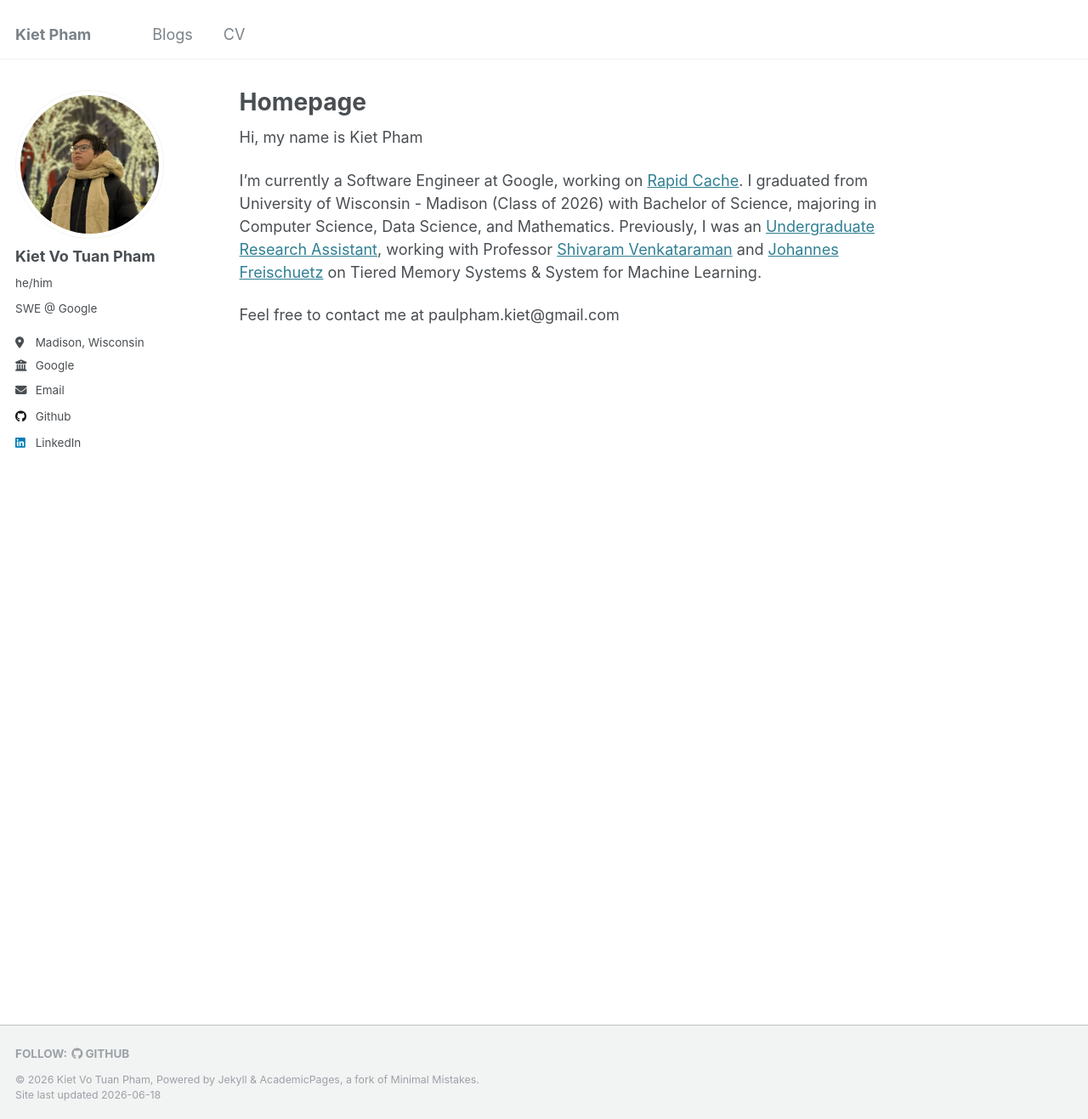
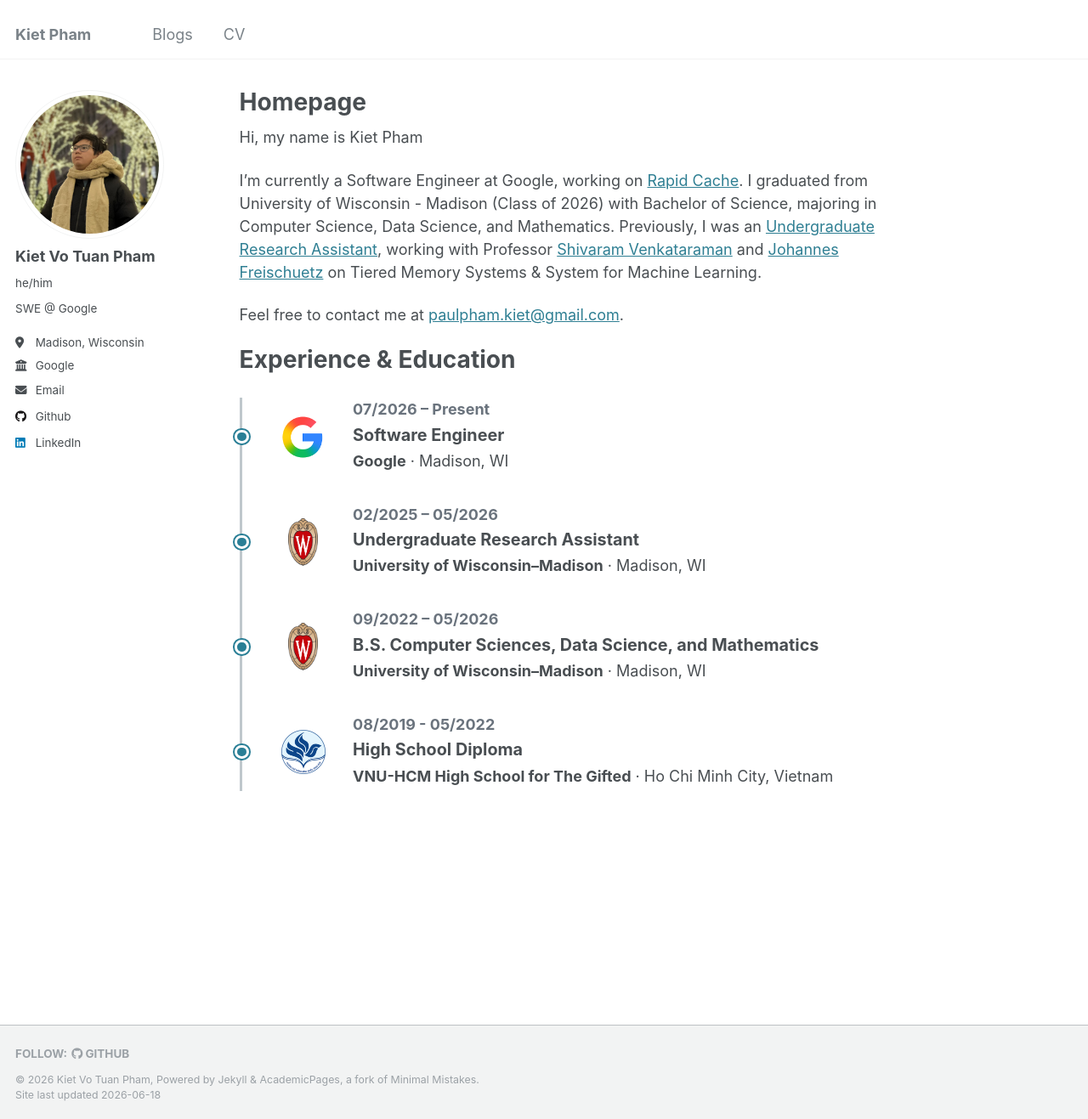
Before and after one commit to kietphamvt/kietphamvt.github.io, a Jekyll site: the page built from _pages/about.md, in a window 1280 px wide and 1317 px high. Shown: the whole window at 85% size. Built offline with Jekyll 4.4.1, drawn with Linux system fonts in a browser that asks for light colours.

Commit message:
add edu exp

```diff
--- a/_pages/about.md
+++ b/_pages/about.md
@@ -11,4 +11,54 @@ Hi, my name is Kiet Pham
 
 I'm currently a Software Engineer at Google, working on [Rapid Cache](https://docs.cloud.google.com/storage/docs/rapid/rapid-cache). I graduated from University of Wisconsin - Madison (Class of 2026) with Bachelor of Science, majoring in Computer Science, Data Science, and Mathematics. Previously, I was an [Undergraduate Research Assistant](https://madsystems.cs.wisc.edu/), working with Professor [Shivaram Venkataraman](https://shivaram.org/) and [Johannes Freischuetz](https://www.freischuetz.org/) on Tiered Memory Systems & System for Machine Learning.
 
-Feel free to contact me at paulpham.kiet@gmail.com
+Feel free to contact me at [paulpham.kiet@gmail.com](mailto:paulpham.kiet@gmail.com).
+
+<h1 class="section-title">Experience & Education</h1>
+
+<div class="timeline">
+
+  <div class="timeline-item with-logo">
+    <img class="timeline-logo" src="/images/logos/google.png" alt="Google">
+    <div>
+      <div class="timeline-date">07/2026 – Present</div>
+      <div class="timeline-content">
+        <h3>Software Engineer</h3>
+        <p><strong>Google</strong> · Madison, WI</p>
+      </div>
+    </div>
+  </div>
+
+  <div class="timeline-item with-logo">
+    <img class="timeline-logo" src="/images/logos/uwmadison.png" alt="University of Wisconsin–Madison">
+    <div>
+      <div class="timeline-date">02/2025 – 05/2026</div>
+      <div class="timeline-content">
+        <h3>Undergraduate Research Assistant</h3>
+        <p><strong>University of Wisconsin–Madison</strong> · Madison, WI</p>
+      </div>
+    </div>
+  </div>
+
+  <div class="timeline-item with-logo">
+    <img class="timeline-logo" src="/images/logos/uwmadison.png" alt="University of Wisconsin–Madison">
+    <div>
+      <div class="timeline-date">09/2022 – 05/2026</div>
+      <div class="timeline-content">
+        <h3>B.S. Computer Sciences, Data Science, and Mathematics</h3>
+        <p><strong>University of Wisconsin–Madison</strong> · Madison, WI</p>
+      </div>
+    </div>
+  </div>
+
+  <div class="timeline-item with-logo">
+    <img class="timeline-logo" src="/images/logos/ptnk.png" alt="VNU-HCM High School for the Gifted">
+    <div>
+      <div class="timeline-date">08/2019 - 05/2022</div>
+      <div class="timeline-content">
+        <h3>High School Diploma</h3>
+        <p><strong>VNU-HCM High School for The Gifted</strong> · Ho Chi Minh City, Vietnam</p>
+      </div>
+    </div>
+  </div>
+
+</div>
--- /dev/null
+++ b/_sass/_custom.scss
@@ -0,0 +1,57 @@
+.timeline {
+  position: relative;
+  margin-top: 1.5em;
+  padding-left: 2em;
+  border-left: 3px solid #bfc7cc;
+}
+
+.timeline-item {
+  position: relative;
+  margin-bottom: 2em;
+}
+
+.timeline-item.with-logo {
+  display: flex;
+  align-items: center;
+  gap: 1.25em;
+  margin-bottom: 1.75em;
+}
+
+.timeline-item::before {
+  content: "";
+  position: absolute;
+  left: -2.45em;
+  top: 50%;
+  transform: translateY(-50%);
+  width: 0.9em;
+  height: 0.9em;
+  background: #2a7f96;
+  border-radius: 50%;
+  border: 3px solid white;
+  box-shadow: 0 0 0 2px #2a7f96;
+}
+
+.timeline-logo {
+  width: 72px;
+  height: 72px;
+  object-fit: contain;
+  border-radius: 10px;
+  padding: 8px;
+  background: #fff;
+  flex-shrink: 0;
+}
+
+.timeline-date {
+  font-weight: 700;
+  color: #6a737d;
+  margin-bottom: 0.3em;
+}
+
+.timeline-content h3 {
+  margin: 0;
+  font-size: 1.1em;
+}
+
+.timeline-content p {
+  margin: 0.25em 0;
+}
--- a/assets/css/main.scss
+++ b/assets/css/main.scss
@@ -39,3 +39,4 @@
 @import "vendor/font-awesome/brands";
 @import "vendor/magnific-popup/magnific-popup";
 @import "print";
+@import "custom";
```
Also changed, not shown: images/logos/google.png (added), images/logos/ptnk.png (added), images/logos/uwmadison.png (added).
